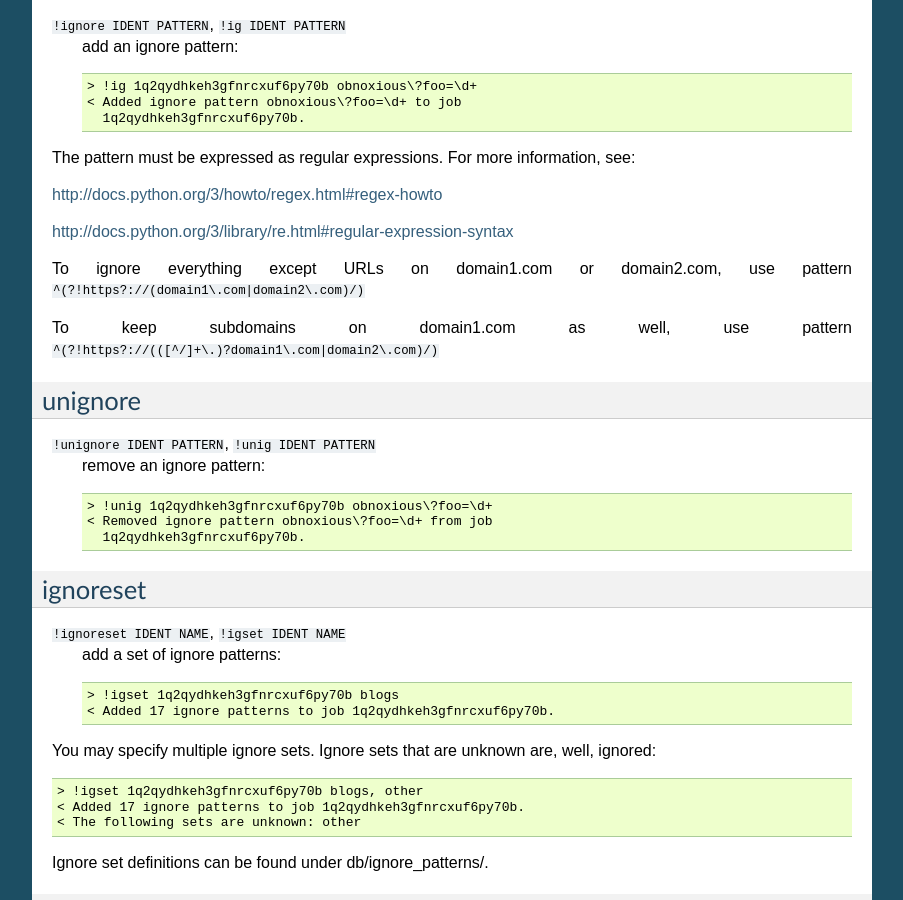
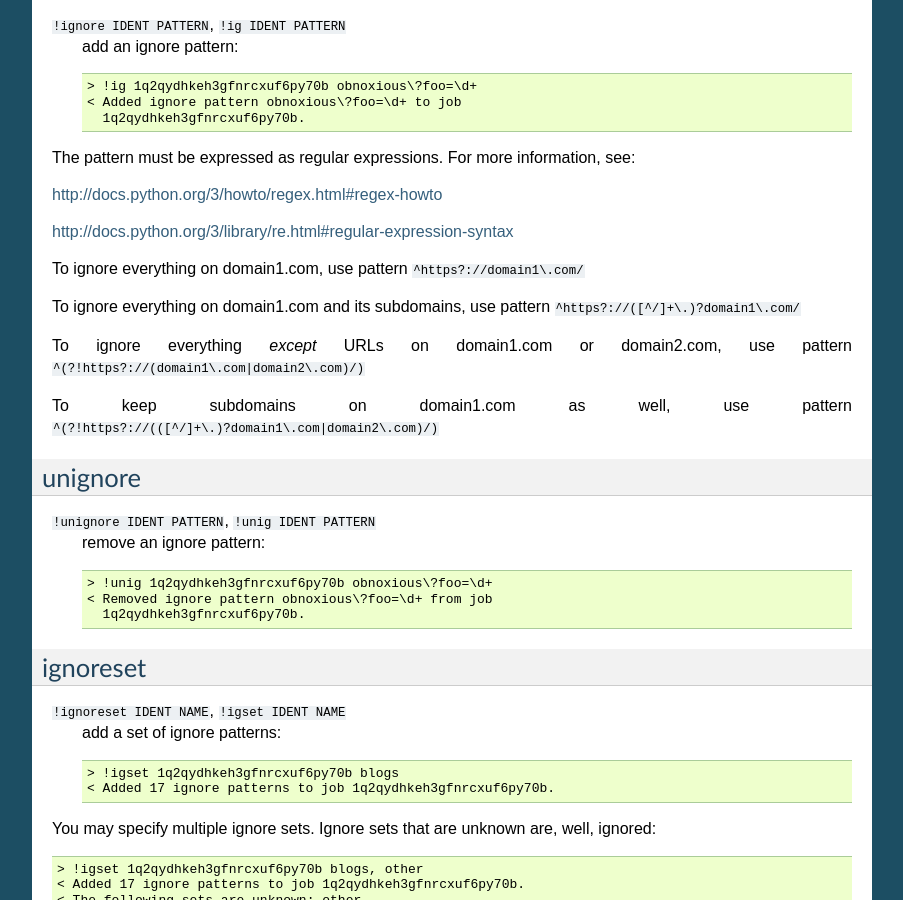
Before and after one commit to ArchiveTeam/ArchiveBot, a Sphinx documentation site: the page built from doc/commands.rst, in a window 1280 px wide and 900 px high, scrolled down 3863 px. Shown: the whole window, without its empty margins (198-1101 px from the left). Built offline with Sphinx 7.4.7, drawn with Linux system fonts in a browser that asks for light colours.

Commit message:
Document some more basic regexps

```diff
--- a/doc/commands.rst
+++ b/doc/commands.rst
@@ -241,7 +241,13 @@ http://docs.python.org/3/howto/regex.html#regex-howto
 
 http://docs.python.org/3/library/re.html#regular-expression-syntax
 
-To ignore everything except URLs on domain1.com or domain2.com,
+To ignore everything on domain1.com, use pattern
+``^https?://domain1\.com/``
+
+To ignore everything on domain1.com and its subdomains, use pattern
+``^https?://([^/]+\.)?domain1\.com/``
+
+To ignore everything *except* URLs on domain1.com or domain2.com,
 use pattern ``^(?!https?://(domain1\.com|domain2\.com)/)``
 
 To keep subdomains on domain1.com as well, use pattern
```
